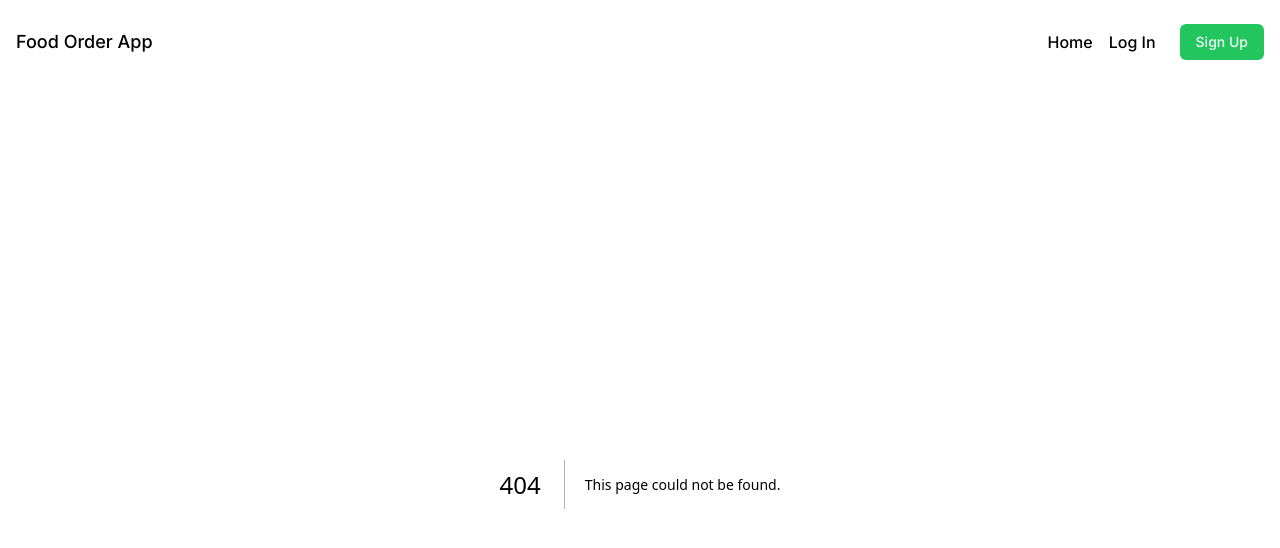
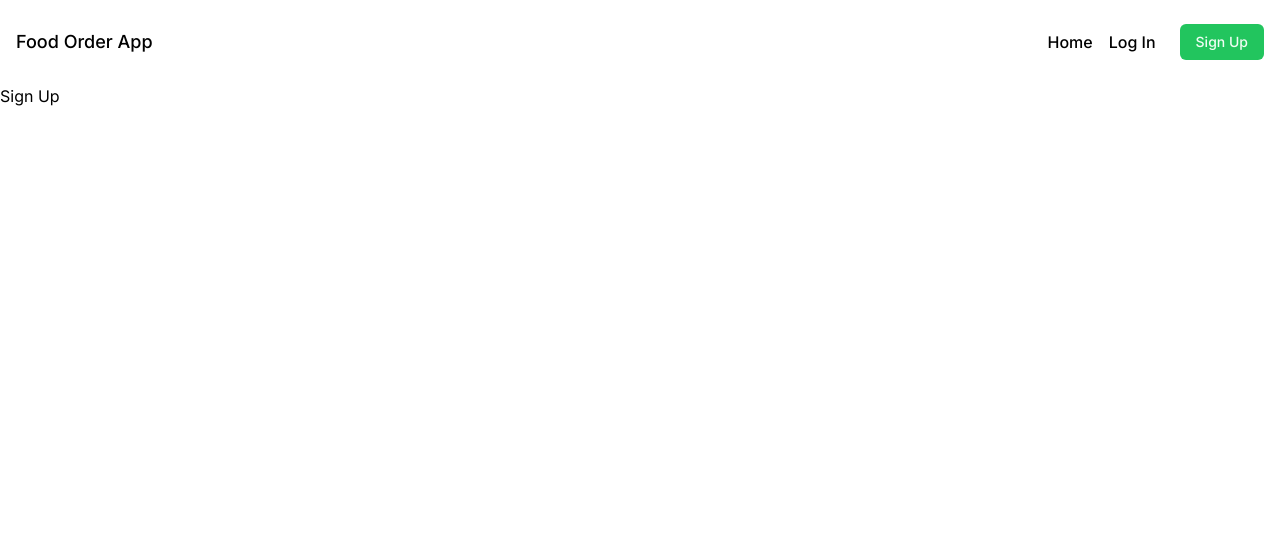
Before and after one commit to kncalderong/food-advisor-strapi-front, a Next.js app: page /register in a window 1280 px wide. Before the commit this address had no page. Shown: the top 548 px of the page. Built offline with nearby package versions, Linux system fonts and the light colour scheme.

Commit message:
feat: basic routes setup finished

```diff
--- a/package.json
+++ b/package.json
@@ -9,12 +9,14 @@
     "lint": "next lint"
   },
   "dependencies": {
+    "@apollo/client": "^3.8.1",
     "@types/node": "20.5.4",
     "@types/react": "18.2.21",
     "@types/react-dom": "18.2.7",
     "autoprefixer": "10.4.15",
     "eslint": "8.47.0",
     "eslint-config-next": "13.4.19",
+    "graphql": "^16.8.0",
     "next": "13.4.19",
     "postcss": "8.4.28",
     "react": "18.2.0",
--- /dev/null
+++ b/src/app/login/page.tsx
@@ -0,0 +1,9 @@
+const Login = () => {
+  return (
+    <div>
+      <h1>Log In</h1>
+    </div>
+  )
+}
+
+export default Login
--- /dev/null
+++ b/src/app/register/page.tsx
@@ -0,0 +1,9 @@
+const Register = () => {
+  return (
+    <div>
+      <h1>Sign Up</h1>
+    </div>
+  )
+}
+
+export default Register
```
Also changed, not shown: 1 other file (tests, documents, lock files or other folders).
